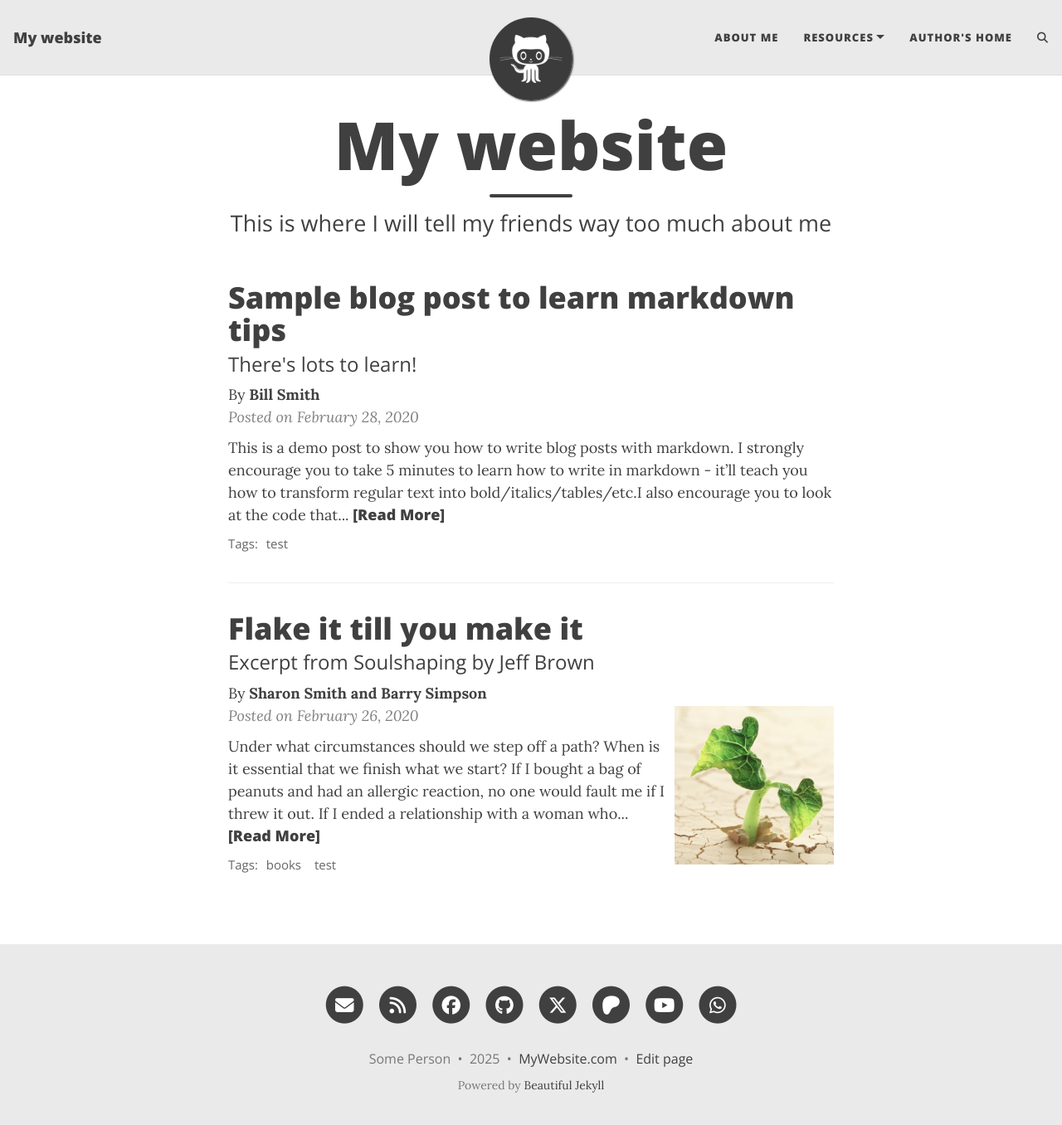
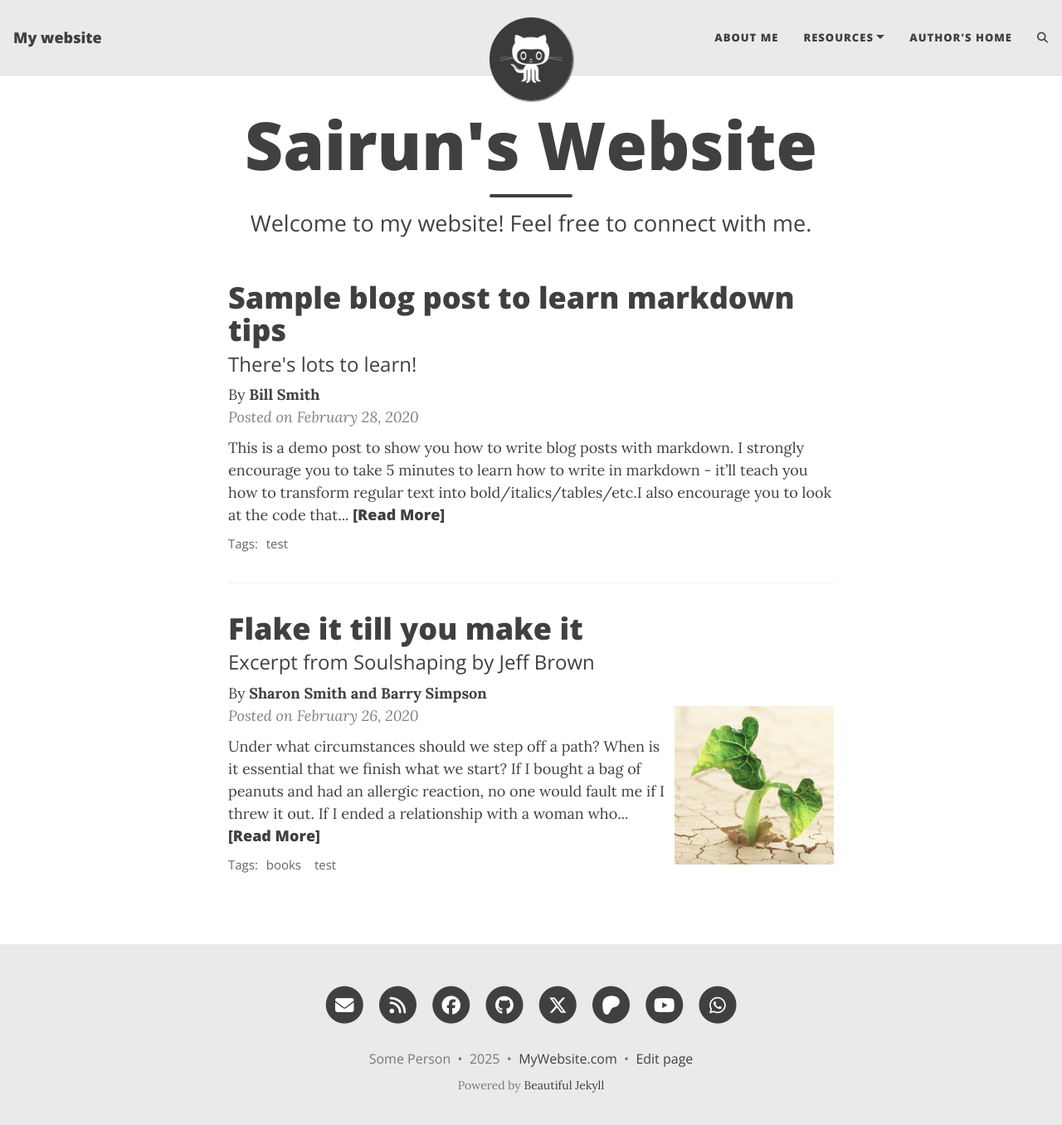
Before and after one commit to subxxh/subxxh.github.io, a Jekyll site: the page built from index.html, in a window 1280 px wide and 1369 px high. Shown: the top 1356 px of the window at 83% size. Built offline with Jekyll 4.4.1, drawn with Linux system fonts in a browser that asks for light colours; the list of posts is cut into pages by our own code; comment, search, counter and statistics services are not loaded.

Commit message:
Update index.html

```diff
--- a/index.html
+++ b/index.html
@@ -1,5 +1,5 @@
 ---
 layout: home
-title: My website
-subtitle: This is where I will tell my friends way too much about me
+title: Sairun's Website
+subtitle: Welcome to my website! Feel free to connect with me.
 ---
```
